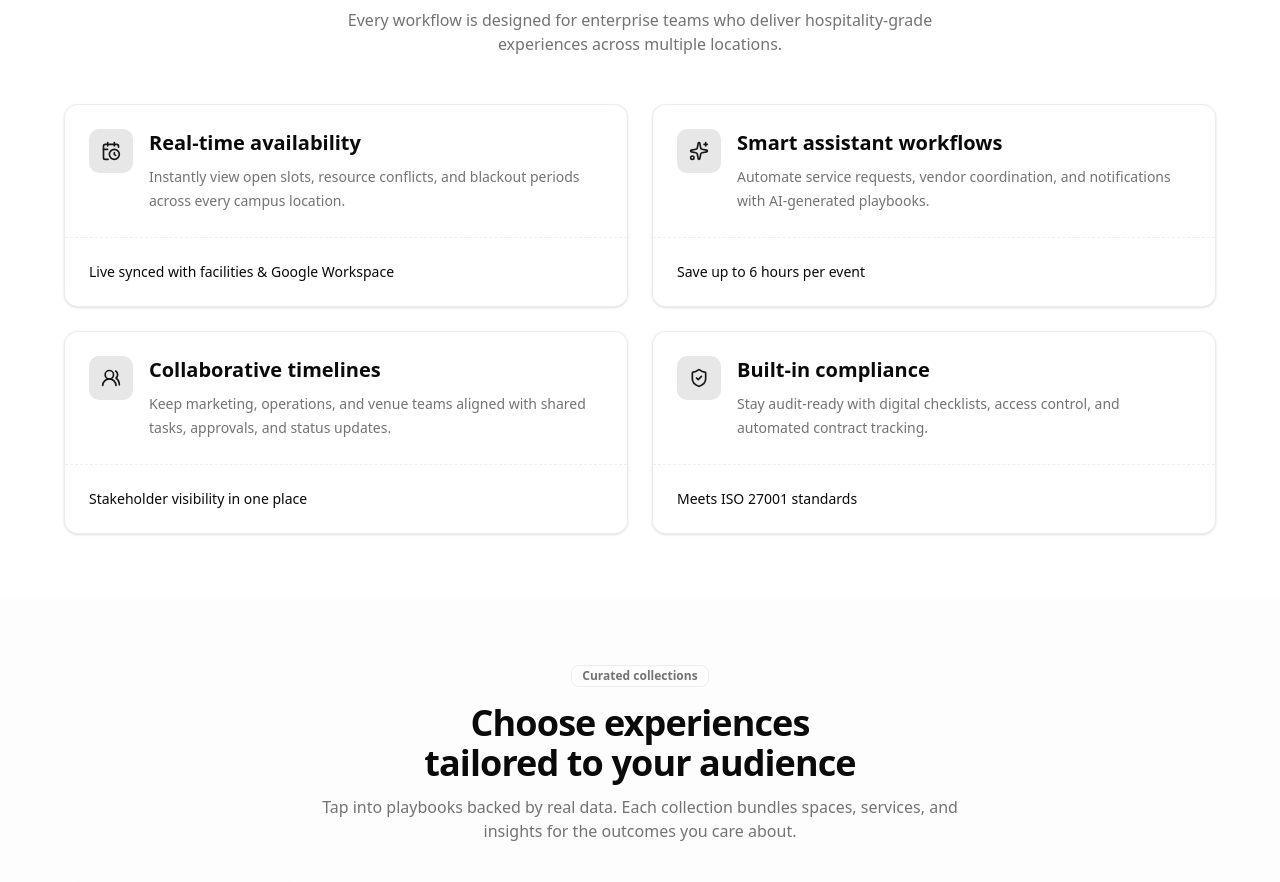
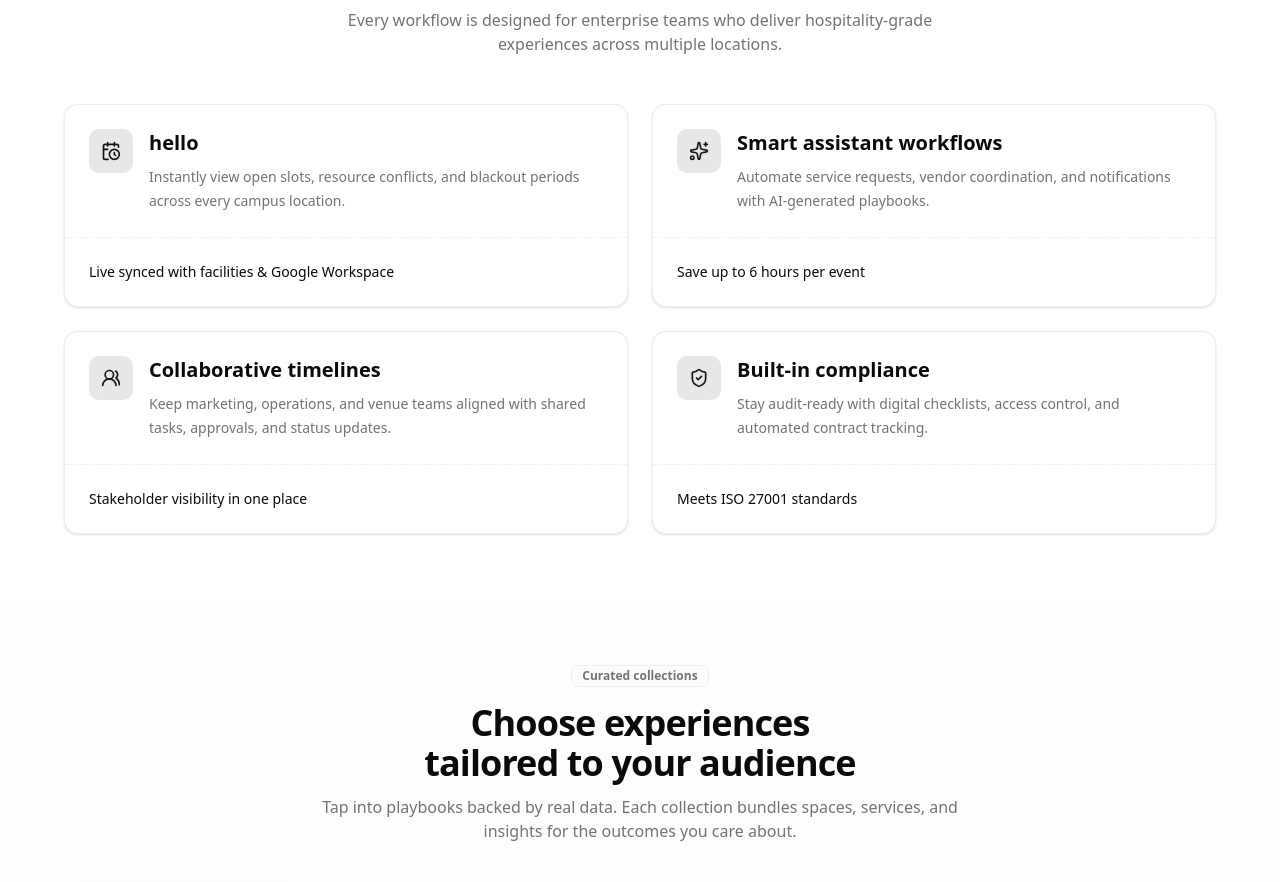
Before and after one commit to baole405/Booking-Group-FE, a React (Vite) app in the folder apps/fe-react-web/: page / in a window 1280 px wide. Shown: the part 1129-2011 px from the top of the page. Built offline with nearby package versions, Linux system fonts and the light colour scheme.

Commit message:
style: body

```diff
--- a/apps/fe-react-web/src/pages/home/home-page.tsx
+++ b/apps/fe-react-web/src/pages/home/home-page.tsx
@@ -21,7 +21,7 @@ type Feature = {
 
 const features: Feature[] = [
   {
-    title: "Real-time availability",
+    title: "hello",
     description: "Instantly view open slots, resource conflicts, and blackout periods across every campus location.",
     icon: CalendarClock,
     highlight: "Live synced with facilities & Google Workspace",
```
